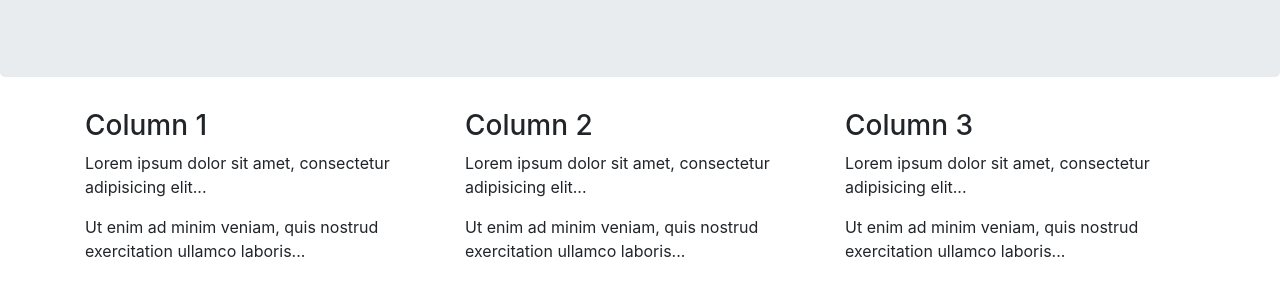
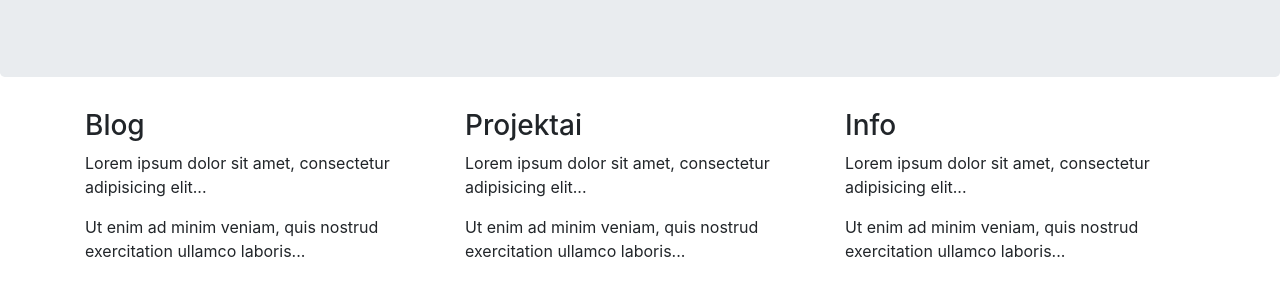
Before and after one commit to aiveris/web-cv, a plain HTML site: page index.html in a window 1280 px wide. Shown: the part 147-444 px from the top of the page. Drawn offline with nearby package versions, Linux system fonts and the light colour scheme.

Commit message:
Update index.html

```diff
--- a/index.html
+++ b/index.html
@@ -118,17 +118,17 @@
 <div class="container">
     <div class="row">
         <div class="col-sm-4">
-            <h3>Column 1</h3>
+            <h3>Blog</h3>
             <p>Lorem ipsum dolor sit amet, consectetur adipisicing elit...</p>
             <p>Ut enim ad minim veniam, quis nostrud exercitation ullamco laboris...</p>
         </div>
         <div class="col-sm-4">
-            <h3>Column 2</h3>
+            <h3>Projektai</h3>
             <p>Lorem ipsum dolor sit amet, consectetur adipisicing elit...</p>
             <p>Ut enim ad minim veniam, quis nostrud exercitation ullamco laboris...</p>
         </div>
         <div class="col-sm-4">
-            <h3>Column 3</h3>
+            <h3>Info</h3>
             <p>Lorem ipsum dolor sit amet, consectetur adipisicing elit...</p>
             <p>Ut enim ad minim veniam, quis nostrud exercitation ullamco laboris...</p>
         </div>
```
